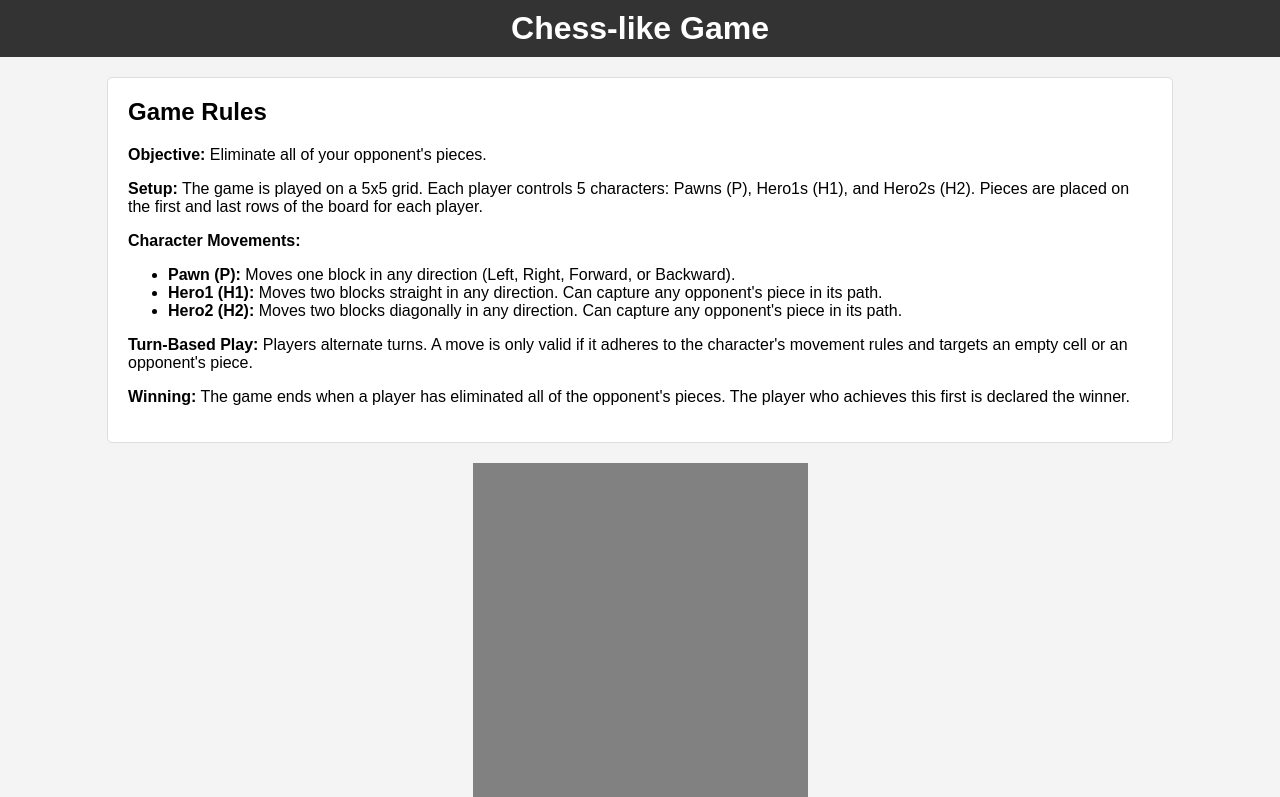
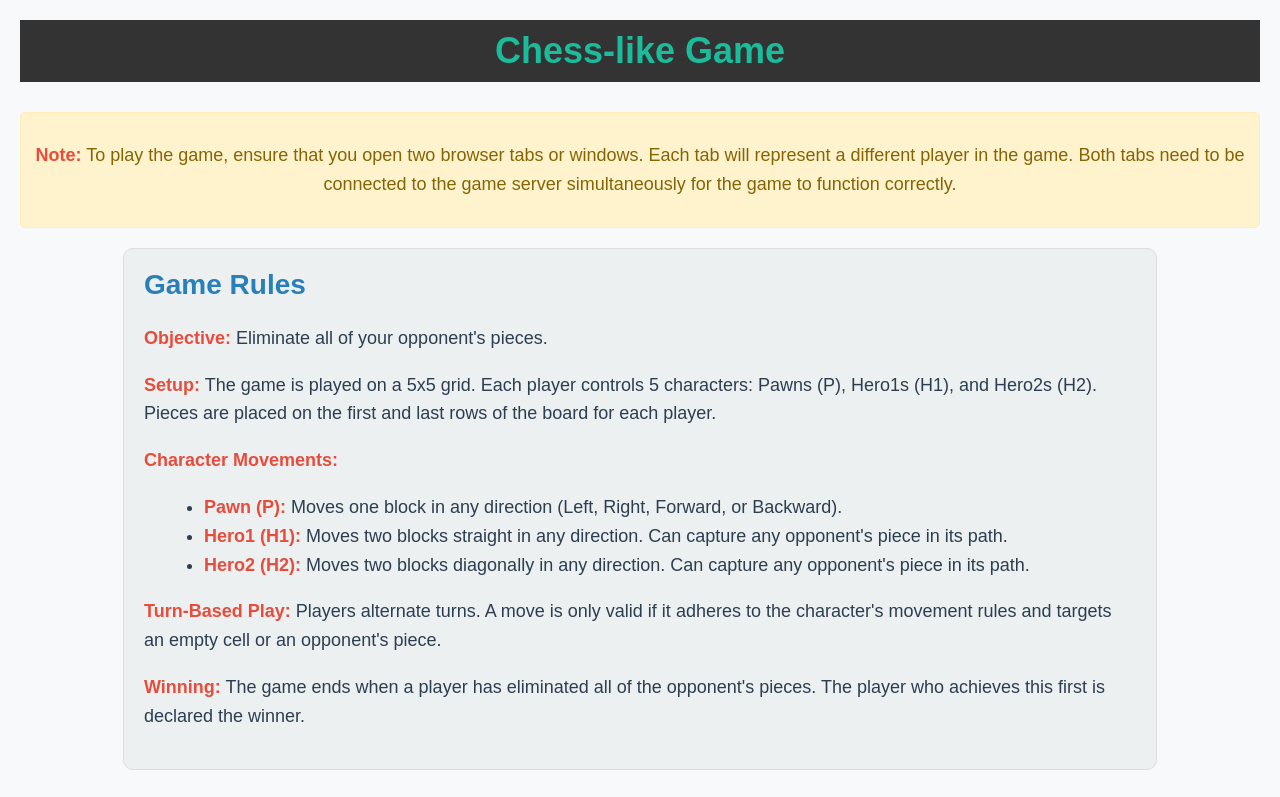
Before and after one commit to satviksachan0/Hero-s-War, a website: page public/index.html in a window 1280 px wide. Shown: the top 797 px of the page. Drawn offline with Linux system fonts and the light colour scheme.

Commit message:
Updated readme as well as instructions on main page

```diff
--- a/public/index.html
+++ b/public/index.html
@@ -5,10 +5,71 @@
     <meta name="viewport" content="width=device-width, initial-scale=1.0" />
     <title>Chess-like Game</title>
     <link rel="stylesheet" href="styles.css" />
-    <style></style>
+    <style>
+      body {
+        font-family: Arial, sans-serif;
+        background-color: #f8f9fa;
+        color: #2c3e50;
+        margin: 0;
+        padding: 20px;
+      }
+      h1 {
+        text-align: center;
+        color: #1abc9c;
+        font-size: 36px;
+        margin-bottom: 30px;
+      }
+      #rules {
+        background-color: #ecf0f1;
+        border-radius: 10px;
+        padding: 20px;
+        margin-bottom: 30px;
+      }
+      h2 {
+        color: #2980b9;
+        font-size: 28px;
+      }
+      p,
+      ul {
+        font-size: 18px;
+        line-height: 1.6;
+      }
+      strong {
+        color: #e74c3c;
+      }
+      ul {
+        list-style-type: disc;
+        margin-left: 20px;
+      }
+      #game-board {
+        margin-top: 20px;
+      }
+      #game-status {
+        margin-top: 10px;
+        font-size: 20px;
+        text-align: center;
+      }
+      .note {
+        background-color: #fff3cd;
+        color: #856404;
+        padding: 10px;
+        border-radius: 5px;
+        margin-bottom: 20px;
+        border: 1px solid #ffeeba;
+      }
+    </style>
   </head>
   <body>
     <h1>Chess-like Game</h1>
+
+    <div class="note">
+      <p>
+        <strong>Note:</strong> To play the game, ensure that you open two
+        browser tabs or windows. Each tab will represent a different player in
+        the game. Both tabs need to be connected to the game server
+        simultaneously for the game to function correctly.
+      </p>
+    </div>
 
     <div id="rules">
       <h2>Game Rules</h2>
```
Also changed, not shown: README.md.
